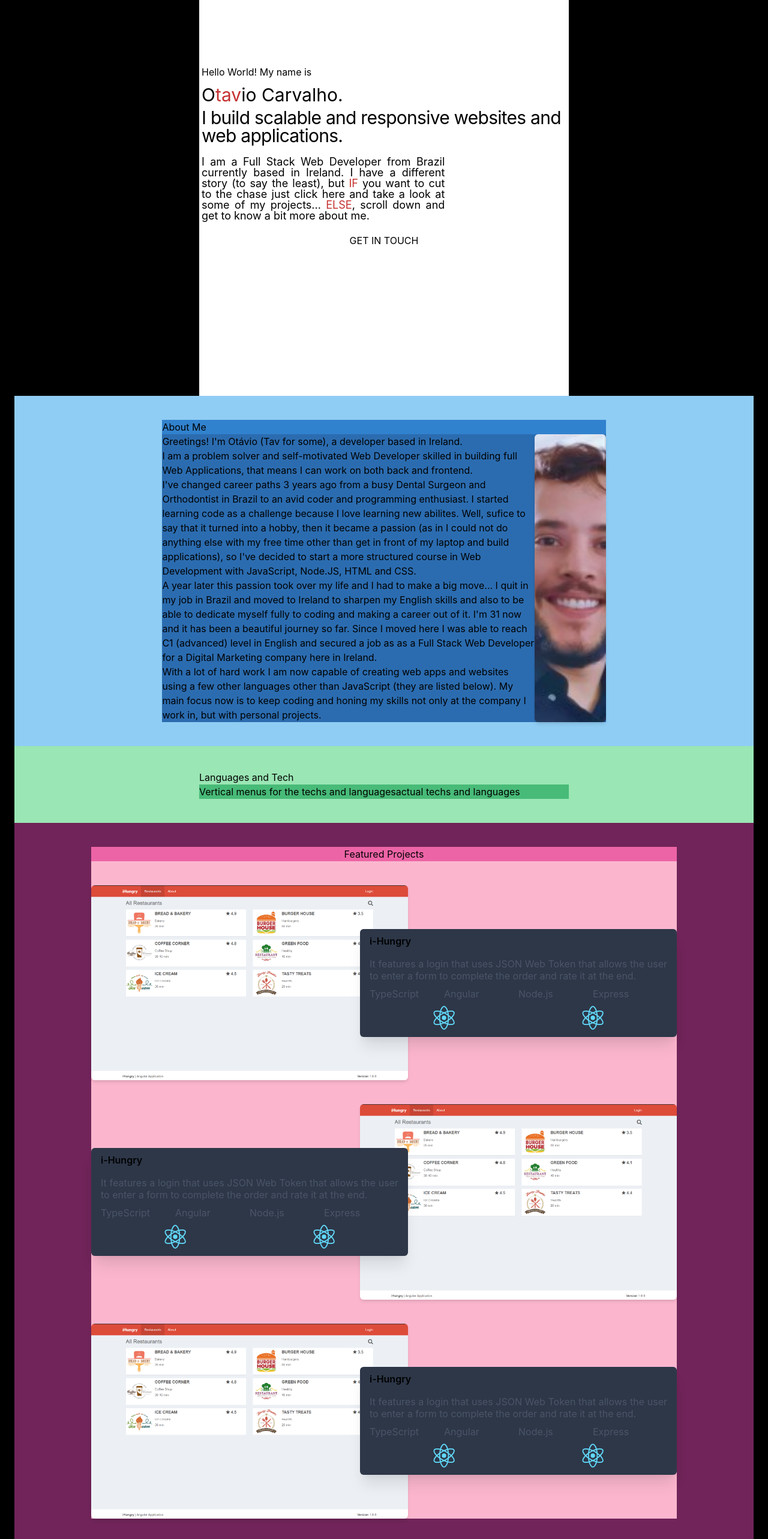
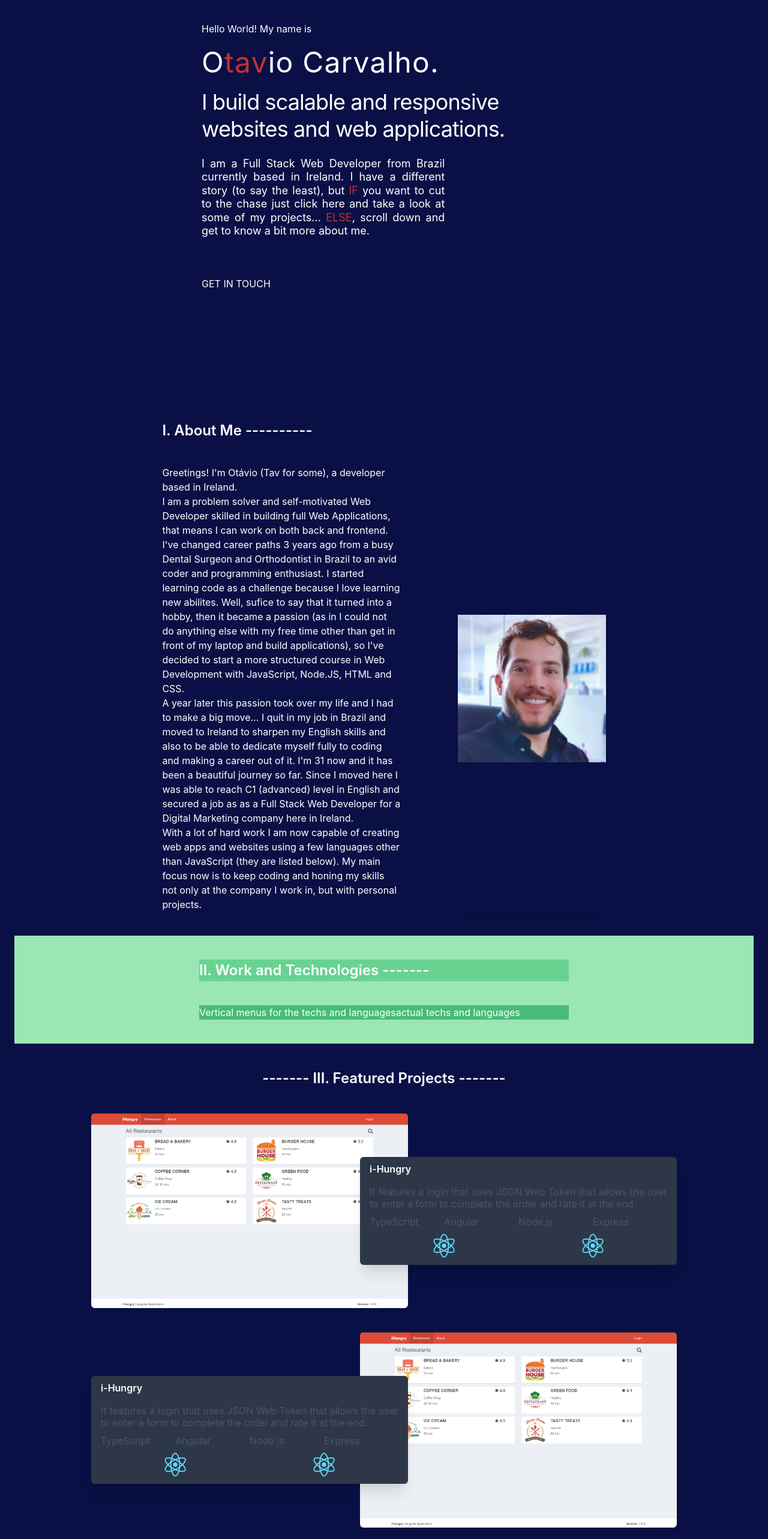
Before and after one commit to caotavio/portfolio-2.0, a React (Create React App) app: page / in a window 1280 px wide. Shown: the part 220-2786 px from the top of the page at 60% size. Built offline with nearby package versions, Linux system fonts and the light colour scheme.

Commit message:
changed about session and added background colour

```diff
--- a/public/index.html
+++ b/public/index.html
@@ -26,7 +26,7 @@
     -->
     <title>React App</title>
   </head>
-  <body class="bg-black flex flex-col min-h-screen">
+  <body class="flex flex-col min-h-screen" style="background-color: #0a1045;">
     <noscript>You need to enable JavaScript to run this app.</noscript>
     <div id="root" class="antialiased"></div>
     <!--
--- a/src/App.js
+++ b/src/App.js
@@ -15,28 +15,28 @@ function App() {
     {/* NAVBAR */}
     <Navbar />
 
-    <main className="px-6 flex-grow">
+    <main className="px-6 flex-grow text-white">
       <section> {/* LANDING Container  */}
-        <div className="flex flex-col bg-white px-1 justify-center w-full mx-auto h-screen sm:w-5/6 md:w-3/4 xl:w-1/2">
+        <div className="flex flex-col px-1 justify-center w-full mx-auto h-screen sm:w-5/6 md:w-3/4 xl:w-1/2">
           <p className="text-base">Hello World! My name is</p>
-          <div className="text-3xl mt-1">
-            <h1 className="">O<span className="text-red-700">tav</span>io Carvalho.</h1>
-            <h3 className="tracking-tight leading-none">I build scalable and responsive websites and web applications.</h3>
+          <div className="mt-2">
+            <h1 className="tracking-wide text-4xl md:text-5xl">O<span className="text-red-700">tav</span>io Carvalho.</h1>
+            <h3 className="tracking-tight text-2xl md:text-4xl leading-tight mt-2">I build scalable and responsive websites and web applications.</h3>
           </div>
-          <h2 className="text-lg text-justify leading-none mt-5 lg:w-2/3">
+          <h2 className="text-lg text-justify leading-tight mt-6 lg:w-2/3">
             I am a Full Stack Web Developer from Brazil currently based in Ireland. I have a different story (to say the least), but <span
             className="text-red-700">IF</span> you want to cut to the chase just <a href="#">click here</a> and take a look at some of my projects... <span
             className="text-red-700">ELSE</span>, scroll down and get to know a bit more about me.
           </h2>
-          <button className="mt-5">GET IN TOUCH</button>
+          <button className="mt-16 text-left">GET IN TOUCH</button>
         </div>
       </section>
 
       <section> {/* ABOUT ME */}
-        <div className="py-10 bg-blue-300 lg:px-64 xl:px-1/5">
-          <h2 className="bg-blue-600">About Me</h2>
-          <div className="flex bg-blue-700">
-            <div>
+        <div className="py-10 lg:px-64 xl:px-1/5">
+          <h2 className="text-2xl font-semibold">I. About Me ----------</h2>
+          <div className="flex flex-col lg:flex-row mt-10">
+            <div className="my-auto lg:w-2/3 lg:pr-10 xl:pr-24">
               <p>Greetings! I'm Otávio (Tav for some), a developer based in Ireland.</p>
               <p>
                 I am a problem solver and self-motivated Web Developer skilled in building full Web Applications, that means I can work on both
@@ -55,12 +55,12 @@ function App() {
                 a job as as a Full Stack Web Developer for a Digital Marketing company here in Ireland.
               </p>
               <p>
-                With a lot of hard work I am now capable of creating web apps and websites using a few other languages other than JavaScript (they are
+                With a lot of hard work I am now capable of creating web apps and websites using a few languages other than JavaScript (they are
                 listed below). My main focus now is to keep coding and honing my skills not only at the company I work in, but with personal projects.
               </p>
             </div>
-            <div className="relative pb-3/4 sm:w-full sm:pb-1/2 lg:pb-1/3">
-                <img src={ProfilePic} className="absolute w-full h-full object-cover rounded-md shadow-md" alt="Profile-pic"/>
+            <div className="relative mt-10 lg:mt-0 pb-3/4 sm:w-full sm:pb-1/2 lg:w-1/3">
+                <img src={ProfilePic} className="absolute w-full h-full object-contain rounded-md shadow-md" alt="Profile-pic"/>
             </div>
           </div>
         </div>
@@ -68,8 +68,8 @@ function App() {
 
       <section> {/* SKILLS LANGUAGES AND TECHNOLOGIES */}
         <div className="bg-green-300 py-10 lg:px-64 xl:px-1/4">
-          <h2>Languages and Tech</h2>
-          <div className="flex bg-green-500">
+          <h2 className="bg-green-400 text-2xl font-semibold">II. Work and Technologies -------</h2>
+          <div className="flex mt-10 bg-green-500">
           <p>Vertical menus for the techs and languages</p>
           <p>actual techs and languages</p>
           </div>
@@ -77,12 +77,12 @@ function App() {
       </section>
 
       <section>  {/* FEATURED Projects Container  */}
-        <div className="justify-center bg-pink-900 py-10 lg:px-20 xl:px-32">
-          <h2 className="text-center bg-pink-500">Featured Projects</h2>
+        <div className="justify-center py-10 lg:px-20 xl:px-32">
+          <h2 className="text-center text-2xl font-semibold">------- III. Featured Projects -------</h2>
 
-          <div className="justify-center bg-pink-500">
+          <div className="justify-center mt-10">
 
-            <div className="bg-pink-300 pt-10 sm:flex sm:items-center sm:justify-center">
+            <div className="sm:flex sm:items-center sm:justify-center">
               <div className="relative pb-3/4 sm:pb-1/2 lg:pb-1/3 sm:w-full">
                 <img src={Background} className="absolute w-full h-full object-cover rounded-md shadow-md" alt="i-Hungry"/>
               </div>
@@ -118,7 +118,7 @@ function App() {
               </div>
             </div>
 
-            <div className="bg-pink-300 pt-10 sm:flex sm:flex-row-reverse sm:items-center sm:justify-center">
+            <div className="pt-10 sm:flex sm:flex-row-reverse sm:items-center sm:justify-center">
               <div className="relative pb-3/4 sm:pb-1/2 lg:pb-1/3 sm:w-full">
                 <img src={Background} className="absolute w-full h-full object-cover rounded-md shadow-md" alt="i-Hungry"/>
               </div>
@@ -154,7 +154,7 @@ function App() {
               </div>
             </div>
 
-            <div className="bg-pink-300 pt-10 sm:flex sm:items-center sm:justify-center">
+            <div className="pt-10 sm:flex sm:items-center sm:justify-center">
               <div className="relative pb-3/4 sm:pb-1/2 lg:pb-1/3 sm:w-full">
                 <img src={Background} className="absolute w-full h-full object-cover rounded-md shadow-md" alt="i-Hungry"/>
               </div>
@@ -194,12 +194,12 @@ function App() {
       </section>
 
       <section> {/* PROJECTS Container */}
-        <div className="flex flex-col items-center justify-center py-10 bg-purple-800 ">
-          <h2 className="bg-purple-300 ">Projects showcasing specific skillsets</h2>
+        <div className="flex flex-col items-center justify-center py-10">
+          <h2 className= "text-2xl font-semibold">------- IV. Projects showcasing specific skillsets -------</h2>
 
-          <div className="mt-5 sm:grid sm:grid-cols-2 xl:grid-cols-3 items-center justify-center sm:flex sm:flex-wrap">
+          <div className="mt-10 sm:grid sm:grid-cols-2 xl:grid-cols-3 items-center justify-center sm:flex sm:flex-wrap">
 
-            <div className="block py-2 w-full max-w-xs md:max-w-sm xl:max-w-xs sm:px-2 bg-purple-400">
+            <div className="block py-2 w-full max-w-xs md:max-w-sm xl:max-w-xs sm:px-2">
               <div className="flex flex-col p-6 bg-gray-100 rounded-lg shadow-xl">
                 <div className="flex justify-between">
                   <img src={logo} className="App-logo h-12" alt="logo" />
@@ -231,7 +231,7 @@ function App() {
                 </div>
               </div>
             </div>
-            <div className="block py-2 w-full max-w-xs md:max-w-sm xl:max-w-xs sm:px-2 bg-purple-400">
+            <div className="block py-2 w-full max-w-xs md:max-w-sm xl:max-w-xs sm:px-2">
               <div className="flex flex-col p-6 bg-gray-100 rounded-lg shadow-xl">
                 <div className="flex justify-between">
                   <img src={logo} className="App-logo h-12" alt="logo" />
@@ -263,7 +263,7 @@ function App() {
                 </div>
               </div>
             </div>
-            <div className="block py-2 w-full max-w-xs md:max-w-sm xl:max-w-xs sm:px-2 bg-purple-400">
+            <div className="block py-2 w-full max-w-xs md:max-w-sm xl:max-w-xs sm:px-2">
               <div className="flex flex-col p-6 bg-gray-100 rounded-lg shadow-xl">
                 <div className="flex justify-between">
                   <img src={logo} className="App-logo h-12" alt="logo" />
@@ -295,7 +295,7 @@ function App() {
                 </div>
               </div>
             </div>
-            <div className="block py-2 w-full max-w-xs md:max-w-sm xl:max-w-xs sm:px-2 bg-purple-400">
+            <div className="block py-2 w-full max-w-xs md:max-w-sm xl:max-w-xs sm:px-2">
               <div className="flex flex-col p-6 bg-gray-100 rounded-lg shadow-xl">
                 <div className="flex justify-between">
                   <img src={logo} className="App-logo h-12" alt="logo" />
@@ -332,11 +332,13 @@ function App() {
       </section>
 
       <section> {/* CONTACT ME - (WHAT'S NEXT?)*/}
-        <div className="bg-yellow-300 py-10 lg:px-64 xl:px-1/4">
-          <h2>Get In Touch</h2>
-          <div className="flex bg-yellow-500">
-          <p>Text for contacting me</p>
-          <button>Contact me</button>
+        <div className="mx-auto w-full py-10 sm:w-3/4 lg:w-2/5">
+          <h2 className="text-2xl text-center font-semibold">------- V. Get In Touch -------</h2>
+          <div className="flex flex-col mt-10 text-center">
+            <p classname>I bet that was a lot of info to take in huh? If you have any questions, want to show me new opportunities or even have a virtual coffee
+              about web development or nerdy stuff just send me an email and I will get back to you asap. May the Force be with you.
+            </p>
+            <button className="mt-10 justify-center">Say "Hello There"</button>
           </div>
         </div>
       </section>
@@ -348,7 +350,6 @@ function App() {
 }
 
 export default App;
-
 
 
           {/*
```
